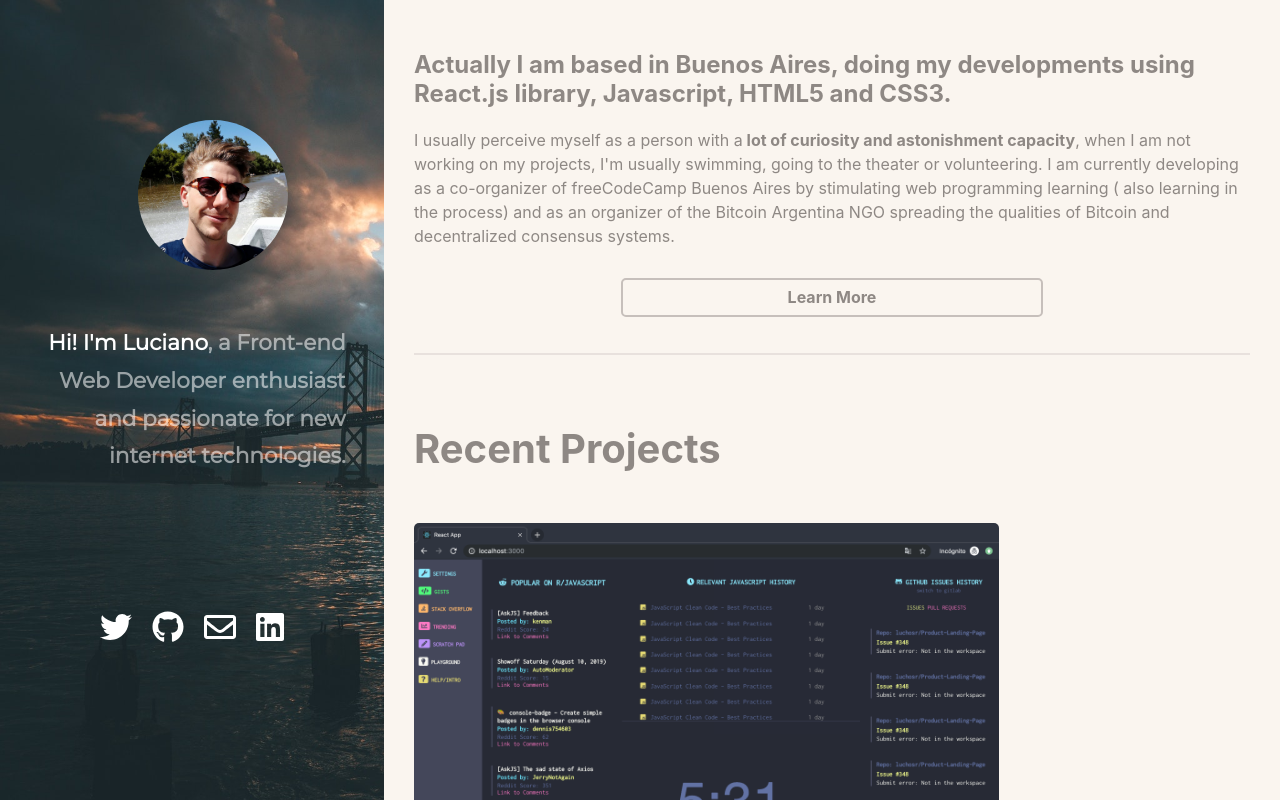
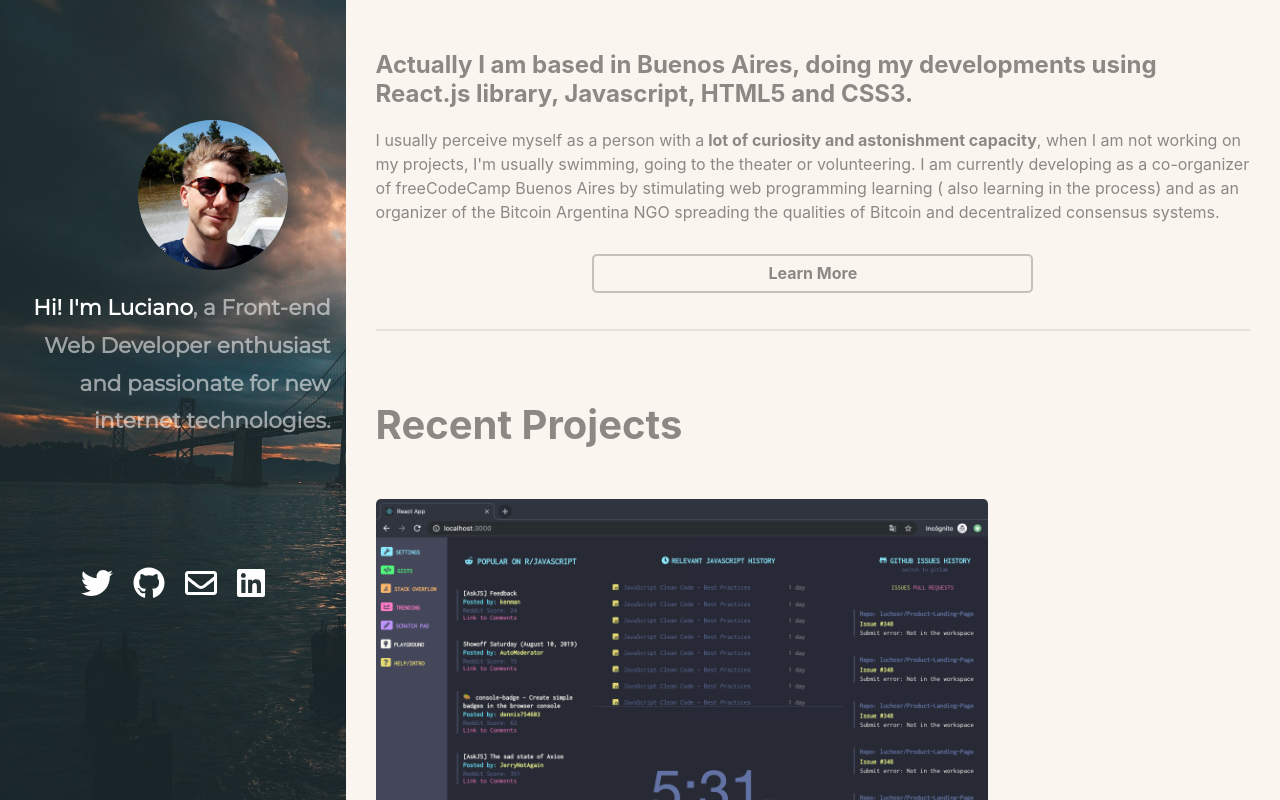
Before and after one commit to luchosr/reactPortfolio, a React (Create React App) app: page / in a window 1280 px wide. Built offline with nearby package versions, Linux system fonts and the light colour scheme.

Commit message:
improve some code

```diff
--- a/src/Header/Header.js
+++ b/src/Header/Header.js
@@ -10,8 +10,7 @@ import {
 import { faEnvelope } from "@fortawesome/free-regular-svg-icons";
 
 const Header = () => (
-  <div className="container">
-    <div className="header">
+  <section className="header">
     <div className="header__inner">
       <img
         className="header__inner__avatar"
@@ -24,7 +23,7 @@ const Header = () => (
       </h1>
     </div>
     <div className="socialMedia">
-        <div className="socialMedia__icon">
+      <div className="socialMedia__icon ">
         <a
           href="https://twitter.com/luchosr10"
           target="_blank"
@@ -33,7 +32,7 @@ const Header = () => (
           <FontAwesomeIcon icon={faTwitter} size="2x" />
         </a>
       </div>
-        <div className="socialMedia__icon">
+      <div className="socialMedia__icon ">
         <a
           href="https://github.com/luchosr"
           target="_blank"
@@ -42,7 +41,7 @@ const Header = () => (
           <FontAwesomeIcon icon={faGithub} size="2x" />
         </a>
       </div>
-        <div className="socialMedia__icon">
+      <div className="socialMedia__icon ">
         <a
           href="mailto:luchosr@gmail.com"
           target="_blank"
@@ -51,7 +50,7 @@ const Header = () => (
           <FontAwesomeIcon icon={faEnvelope} size="2x" />
         </a>
       </div>
-        <div className="socialMedia__icon">
+      <div className="socialMedia__icon ">
         <a
           href="https://www.linkedin.com/in/luciano-ramello-b45411143/"
           target="_blank"
@@ -61,8 +60,7 @@ const Header = () => (
         </a>
       </div>
     </div>
-    </div>
-  </div>
+  </section>
 );
 
 export default Header;
--- a/src/Header/header.css
+++ b/src/Header/header.css
@@ -1,10 +1,11 @@
 a:visited {
   color: #ffffff;
 }
+
 .container {
-  font-family: "Montserrat", sans-serif;
 }
 .header {
+  font-family: "Montserrat", sans-serif;
   height: 100%;
   background-image: url("../img/background.jpg");
   background-size: cover;
@@ -96,8 +97,8 @@ a:visited {
     margin-right: -80px;
   }
   .header h1 {
-    margin-left: 20px;
     font-size: 1.35em;
     text-align: right;
+    margin: 15px 15px;
   }
 }
```
Lines whose indentation alone changed are shown as unchanged.
